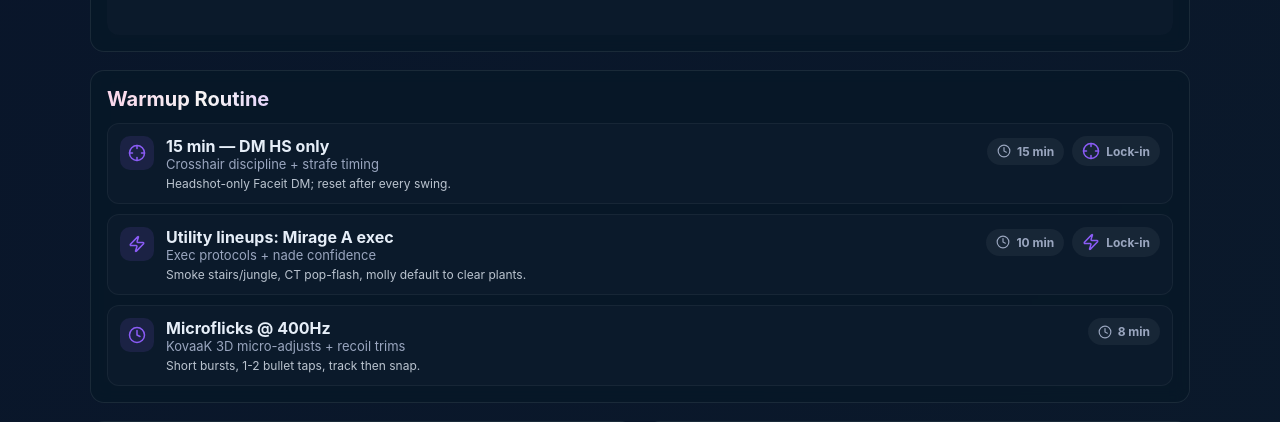
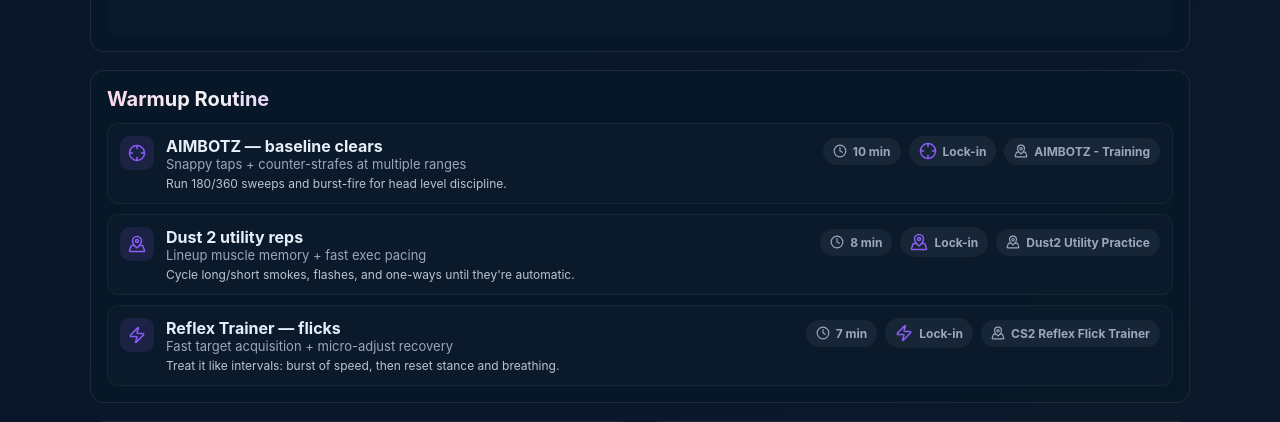
Before and after one commit to lagopodus/portfolio, a React (Create React App) app: page / in a window 1280 px wide. Shown: the part 1080-1502 px from the top of the page. Built offline with nearby package versions, Linux system fonts and the light colour scheme; no server answers; a web font is replaced by a local one.

Commit message:
Add workshop map links to warmup routine

```diff
--- a/src/App.css
+++ b/src/App.css
@@ -877,6 +877,16 @@
   font-weight: 700;
 }
 
+.routine-link {
+  text-decoration: none;
+  color: var(--muted);
+}
+
+.routine-link:hover {
+  color: var(--text);
+  background: rgba(255, 255, 255, 0.08);
+}
+
 @media (max-width: 640px) {
   .routine-step {
     flex-direction: column;
--- a/src/MainApp.js
+++ b/src/MainApp.js
@@ -104,25 +104,31 @@
 
 const warmupRoutine = [
     {
-        name: "15 min — DM HS only",
-        focus: "Crosshair discipline + strafe timing",
-        minutes: 15,
-        tip: "Headshot-only Faceit DM; reset after every swing.",
-        icon: "crosshair"
-    },
-    {
-        name: "Utility lineups: Mirage A exec",
-        focus: "Exec protocols + nade confidence",
+        name: "AIMBOTZ — baseline clears",
+        focus: "Snappy taps + counter-strafes at multiple ranges",
         minutes: 10,
-        tip: "Smoke stairs/jungle, CT pop-flash, molly default to clear plants.",
-        icon: "zap"
-    },
-    {
-        name: "Microflicks @ 400Hz",
-        focus: "KovaaK 3D micro-adjusts + recoil trims",
+        tip: "Run 180/360 sweeps and burst-fire for head level discipline.",
+        icon: "crosshair",
+        workshopLink: "https://steamcommunity.com/sharedfiles/filedetails/?id=3070758981",
+        workshopLabel: "AIMBOTZ - Training"
+    },
+    {
+        name: "Dust 2 utility reps",
+        focus: "Lineup muscle memory + fast exec pacing",
         minutes: 8,
-        tip: "Short bursts, 1-2 bullet taps, track then snap.",
-        icon: "clock"
+        tip: "Cycle long/short smokes, flashes, and one-ways until they're automatic.",
+        icon: "map",
+        workshopLink: "https://steamcommunity.com/sharedfiles/filedetails/?id=3360435602",
+        workshopLabel: "Dust2 Utility Practice"
+    },
+    {
+        name: "Reflex Trainer — flicks",
+        focus: "Fast target acquisition + micro-adjust recovery",
+        minutes: 7,
+        tip: "Treat it like intervals: burst of speed, then reset stance and breathing.",
+        icon: "zap",
+        workshopLink: "https://steamcommunity.com/sharedfiles/filedetails/?id=3070244462",
+        workshopLabel: "CS2 Reflex Flick Trainer"
     }
 ];
 
@@ -283,7 +289,8 @@
 const routineIcons = {
     crosshair: <Crosshair size={18} style={{ color: "var(--accent)" }} />,
     zap: <Zap size={18} style={{ color: "var(--accent)" }} />,
-    clock: <Clock size={18} style={{ color: "var(--accent)" }} />
+    clock: <Clock size={18} style={{ color: "var(--accent)" }} />,
+    map: <MapPinned size={18} style={{ color: "var(--accent)" }} />
 };
 
 function MainApp() {
@@ -588,6 +595,17 @@
                                             {routineIcons[step.icon]}
                                             <span>Lock-in</span>
                                         </span>
+                                    )}
+                                    {step.workshopLink && (
+                                        <a
+                                            href={step.workshopLink}
+                                            target="_blank"
+                                            rel="noopener noreferrer"
+                                            className="routine-chip routine-link"
+                                        >
+                                            <MapPinned size={14} style={{ color: "var(--muted)" }} />
+                                            <span>{step.workshopLabel || "Workshop map"}</span>
+                                        </a>
                                     )}
                                 </div>
                             </div>
```
